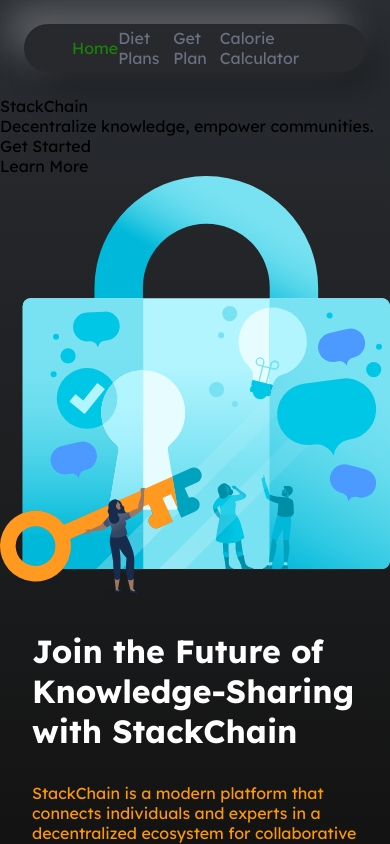
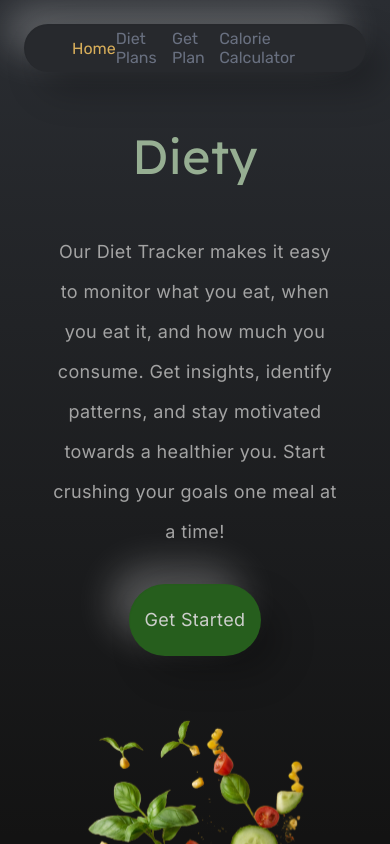
Before and after one commit to AchyuthMohan/devcraft-excel-2022, a React (Create React App) app: page / in a window 390 px wide. Shown: the top 844 px of the page. Built offline with nearby package versions, Linux system fonts and the light colour scheme; no server answers.

Commit message:
Landing Page COmplete

```diff
--- a/src/App.css
+++ b/src/App.css
@@ -1,4 +1,3 @@
 .App {
-  min-width: 100vw;
   overflow: hidden;
 }
--- a/src/components/Footer/Footer.css
+++ b/src/components/Footer/Footer.css
@@ -10,6 +10,7 @@
 }
 .footer__main_1 {
   display: flex;
+  gap: 2rem;
   padding: 5rem;
   padding-bottom: 1rem;
   flex-direction: row;
@@ -65,6 +66,8 @@
 .footer__subscribe {
   display: flex;
   flex-direction: row;
+  flex-wrap: wrap;
+  gap: 1rem;
   justify-content: center;
   align-items: center;
 }
@@ -141,8 +144,41 @@
   transition: all 0.3s ease-in-out;
 }
 
-.footer__icon_wrapper:hover
-{
-    background-color: white;
-    color: #000000;
+.footer__icon_wrapper:hover {
+  background-color: white;
+  color: #000000;
 }
+@media only screen and (max-width: 1300px) {
+}
+@media (min-device-width: 20px) and (max-device-width: 500px) {
+}
+@media only screen and (max-width: 1200px) {
+}
+
+@media only screen and (max-width: 1100px) {
+}
+
+@media screen and (max-width: 992px) {
+}
+
+@media screen and (max-width: 800px) {
+  .footer__section_1
+  {
+    flex-direction: column;
+    gap:2rem;
+  }
+
+}
+
+@media screen and (max-width: 600px) {
+}
+
+@media screen and (max-width: 400px) {
+}
+
+@media only screen and (min-device-width: 320px) and (max-device-width: 480px) and (-webkit-device-pixel-ratio: 2) and (device-aspect-ratio: 2/3) {
+}
+
+@media only screen and (device-width: 768px) {
+
+}
--- a/src/components/Hero/Hero.css
+++ b/src/components/Hero/Hero.css
@@ -1,85 +1,262 @@
 .hero {
   display: flex;
+  justify-content: space-between;
+  gap: 3rem;
+  padding: 6rem;
+  padding-top: 3rem;
+  align-items: center;
   flex-direction: row;
-    flex-wrap: wrap;
-    justify-content: space-evenly;
-    gap: 3rem;
-    align-items: center;
-    padding: 12rem;
-    color: #fbcd08;
+  flex-wrap: nowrap;
 }
-
-.hero__left {
+.hero__container__text {
   display: flex;
   flex-direction: column;
   justify-content: center;
   align-items: flex-start;
-    gap: 2rem;
+  flex-wrap: nowrap;
+  gap: 5rem;
+  width: 60%;
+}
+.hero__container__text__title {
+  font-weight: 400;
+  font-size: 96px;
+  line-height: 24px;
+  letter-spacing: 0.38px;
+  color: #96ae92;
 }
 
-.hero__left__title {
-    font-size: 5rem;
-    font-weight: 700;
-    font-family: var(--tertiary-font);
+.hero__container__text__subtitle {
+  padding-top: 2rem;
+  font-family: var(--tertiary-font) !important;
+
+  font-weight: 400;
+  font-size: 22.6638px;
+  line-height: 40px;
+  letter-spacing: 0.38px;
+  color: #a3a3a3;
 }
 
-.hero__left__subtitle {
-    font-size: 2rem;
-    color: #ff9900;
-    font-weight: 500;
-    font-family: var(--secondary-font);
-}
-
-.hero__left__buttons {
-    display: flex;
-    gap: 1rem;
-    justify-content: center;
-    align-items: center;
-}
-
-.hero__left__button {
-    background-color: #fbcd08;
-    color: #064663;
-    padding: 1rem;
-    border-radius: 0.5rem;
-    font-size: 1.2rem;
-    font-weight: 500;
-    font-family: var(--tertiary-font);
-    border: none;
-    outline: none;
-    cursor: pointer;
-}
-
-.hero__left__button:hover {
-    background-color: #b69505;
-}
-
-.hero__right {
+.hero__container__text__button {
   display: flex;
   justify-content: center;
   align-items: center;
+  padding: 1rem;
+  color: #fff;
+  background: #265e1d;
+  box-shadow: 18px 18px 36px rgba(0, 0, 0, 0.25),
+    -18px -18px 36px rgba(255, 255, 255, 0.25),
+    inset 1px 1px 2px rgba(0, 0, 0, 0.02);
+  border-radius: 50px;
+  font-weight: 400;
+  font-size: 28px;
+  line-height: 40px;
+  letter-spacing: 0.38px;
+  font-family: var(--tertiary-font) !important;
+
+  color: #cccecb;
 }
 
-.hero__right__image {
+@media only screen and (max-width: 1300px) {
+  .hero {
+    padding: 3rem;
+    padding-top: 3rem;
+  }
+  .hero__container__text {
     width: 100%;
   }
-
-@media (max-width: 900px) {
+  .hero__container__text__title {
+    font-size: 48px;
+  }
+  .hero__container__text__subtitle {
+    font-size: 18px;
+  }
+  .hero__container__text__button {
+    font-size: 18px;
+  }
+}
+@media (min-device-width: 20px) and (max-device-width: 500px) {
   .hero {
-        padding: 2rem;
-        padding-top: 12rem;
+    padding: 3rem;
+    flex-direction: column;
+    padding-top: 3rem;
   }
-    .hero__left__title {
-        font-size: 3rem;
+  .hero__container__text {
+    width: 100%;
   }
-    .hero__left__subtitle {
-        font-size: 1.5rem;
+  .hero__container__text__title {
+    font-size: 48px;
   }
-    .hero__left__button {
-        font-size: 1rem;
+  .hero__container__text__subtitle {
+    font-size: 18px;
   }
-    .hero__right img {
-        width: 100%;
+  .hero__container__text__button {
+    font-size: 18px;
+  }
+}
+@media only screen and (max-width: 1200px) {
+  .hero {
+    padding: 3rem;
+    padding-top: 3rem;
+  }
+  .hero img {
+    width: 25rem;
     height: auto;
   }
+  .hero__container__text {
+    width: 100%;
   }
+  .hero__container__text__title {
+    font-size: 48px;
+  }
+  .hero__container__text__subtitle {
+    font-size: 18px;
+  }
+  .hero__container__text__button {
+    font-size: 18px;
+  }
+}
+
+@media only screen and (max-width: 1100px) {
+  .hero {
+    padding: 3rem;
+    padding-top: 3rem;
+  }
+  .hero img {
+    width: 20rem;
+    height: auto;
+  }
+  .hero__container__text {
+    width: 100%;
+  }
+  .hero__container__text__title {
+    font-size: 48px;
+  }
+  .hero__container__text__subtitle {
+    font-size: 18px;
+  }
+  .hero__container__text__button {
+    font-size: 18px;
+  }
+}
+
+@media screen and (max-width: 992px) {
+  .hero {
+    padding: 3rem;
+    padding-top: 3rem;
+    flex-direction: column;
+    gap: 1rem;
+  }
+  .hero img {
+    width: 100%;
+  }
+  .hero__container__text {
+    width: 100%;
+    align-items: center;
+    gap: 2rem;
+  }
+  .hero__container__text__title {
+    font-size: 48px;
+  }
+  .hero__container__text__subtitle {
+    text-align: center;
+    font-size: 18px;
+  }
+  .hero__container__text__button {
+    font-size: 18px;
+  }
+}
+
+@media screen and (max-width: 800px) {
+  .hero {
+    padding: 3rem;
+    padding-top: 3rem;
+  }
+  .hero__container__text {
+    width: 100%;
+  }
+  .hero__container__text__title {
+    font-size: 48px;
+  }
+  .hero__container__text__subtitle {
+    font-size: 18px;
+  }
+  .hero__container__text__button {
+    font-size: 18px;
+  }
+}
+
+@media screen and (max-width: 600px) {
+  .hero {
+    padding: 3rem;
+    padding-top: 3rem;
+  }
+  .hero__container__text {
+    width: 100%;
+  }
+  .hero__container__text__title {
+    font-size: 48px;
+  }
+  .hero__container__text__subtitle {
+    font-size: 18px;
+  }
+  .hero__container__text__button {
+    font-size: 18px;
+  }
+}
+
+@media screen and (max-width: 400px) {
+  .hero {
+    padding: 3rem;
+    padding-top: 3rem;
+  }
+  .hero__container__text {
+    width: 100%;
+  }
+  .hero__container__text__title {
+    font-size: 48px;
+  }
+  .hero__container__text__subtitle {
+    font-size: 18px;
+  }
+  .hero__container__text__button {
+    font-size: 18px;
+  }
+}
+
+@media only screen and (min-device-width: 320px) and (max-device-width: 480px) and (-webkit-device-pixel-ratio: 2) and (device-aspect-ratio: 2/3) {
+  .hero {
+    padding: 3rem;
+    padding-top: 3rem;
+  }
+  .hero__container__text {
+    width: 100%;
+  }
+  .hero__container__text__title {
+    font-size: 48px;
+  }
+  .hero__container__text__subtitle {
+    font-size: 18px;
+  }
+  .hero__container__text__button {
+    font-size: 18px;
+  }
+}
+
+@media only screen and (device-width: 768px) {
+  .hero {
+    padding: 3rem;
+    padding-top: 3rem;
+  }
+  .hero__container__text {
+    width: 100%;
+  }
+  .hero__container__text__title {
+    font-size: 48px;
+  }
+  .hero__container__text__subtitle {
+    font-size: 18px;
+  }
+  .hero__container__text__button {
+    font-size: 18px;
+  }
+}
--- a/src/components/Hero/Hero.js
+++ b/src/components/Hero/Hero.js
@@ -1,24 +1,23 @@
 import React from "react";
-import hero from "../../../src/assets/Landing/hero.svg";
+import "./Hero.css";
+import hero from "../../assets/Landing/hero.svg";
 
 function Hero() {
   return (
     <>
       <div className="hero">
-        <div className="hero__left" data-aos="fade-up">
-          <div className="hero__left__title">StackChain</div>
-          <div className="hero__left__subtitle">
-            Decentralize knowledge, empower communities.
+        <div className="hero__container__text">
+          <div className="hero__container__text__title">Diety</div>
+          <div className="hero__container__text__subtitle">
+            Our Diet Tracker makes it easy to monitor what you eat, when you eat
+            it, and how much you consume. Get insights, identify patterns, and
+            stay motivated towards a healthier you. Start crushing your goals
+            one meal at a time!
           </div>
-          <div className="hero__left__buttons">
-            <div className="hero__left__button">Get Started</div>
-            <div className='hero__left__button'>Learn More</div>
-          </div>
+          <div className="hero__container__text__button">Get Started</div>
         </div>
-        <div className='hero__right' data-aos="fade-up">
-          <div className='hero__right__image'>
-            <img src={hero} alt="hero" />
-          </div>
+        <div className="hero__container__image">
+          <img src={hero} alt="hero" />
         </div>
       </div>
     </>
--- a/src/components/Navbar/Navbar.css
+++ b/src/components/Navbar/Navbar.css
@@ -5,7 +5,7 @@
   flex-direction: row;
   height: 5rem;
   padding-left: 3rem;
-  font-family: var(--primary-font);
+  font-family: var(--secondary-font) !important;
   align-items: center;
   padding-right: 3rem;
   background: #27292d;
@@ -23,18 +23,18 @@
   text-decoration: none;
   font-size: 1.5rem;
 }
-.nav__main a:hover{
-    color: #1C810B;
+.nav__main a:hover {
+  color: #d8ae5a;
 }
 
 .nav__main a:hover {
-  color: #1c810b;
+  color: #d8ae5a;
 }
 .active {
-  color: #1c810b !important;
+  color: #d8ae5a !important;
 }
 .nav__main a:active {
-  color: #1c810b;
+  color: #d8ae5a;
 }
 @media only screen and (max-width: 1300px) {
 }
--- a/src/index.css
+++ b/src/index.css
@@ -1,4 +1,6 @@
 @import url("https://fonts.googleapis.com/css2?family=Lexend:wght@100;200;300;400;500;600;700;800;900&display=swap");
+@import url('https://fonts.googleapis.com/css2?family=Rubik:ital,wght@0,300;0,400;0,500;0,600;0,700;0,800;0,900;1,300;1,400;1,500;1,600;1,700;1,800;1,900&display=swap');
+@import url('https://fonts.googleapis.com/css2?family=Inter:wght@100;200;300;400;500;600;700;800;900&display=swap');
 
 * {
   box-sizing: border-box;
@@ -6,13 +8,28 @@
 
 :root {
   --primary-font: "Lexend", sans-serif;
+  --secondary-font: "Rubik", sans-serif;
+  --tertiary-font: "Inter", sans-serif;
 }
 body {
   margin: 0;
-  background: linear-gradient(180deg, #2A2D32 0%, #131313 99.17%) no-repeat center center fixed;
-    -webkit-font-smoothing: antialiased;
+  background: linear-gradient(180deg, #2a2d32 0%, #131313 99.17%) no-repeat
+    center center fixed;
+  -webkit-font-smoothing: antialiased;
   -moz-osx-font-smoothing: grayscale;
   font-family: var(--primary-font);
+}
+body::-webkit-scrollbar {
+  width: 0.7em;
+}
+
+body::-webkit-scrollbar-track {
+  background: #2a2d32;
+}
+
+body::-webkit-scrollbar-thumb {
+  background-color: #96ae92;
+  border-radius: 10px;
 }
 
 code {
--- a/src/pages/MainPage/MainPage.js
+++ b/src/pages/MainPage/MainPage.js
@@ -8,9 +8,9 @@
 const MainPage = () => {
   return (
     <MainLayout>
-      <Hero />
-      <About />
-      <MoreDetails />
+      <Hero/>
+      {/* <About />
+      <MoreDetails /> */}
     </MainLayout>
   );
 };
```
Also changed, not shown: src/components/Footer/Footer.js (+1 -7 lines), src/assets/Landing/hero.svg. Lines whose indentation alone changed are shown as unchanged.
